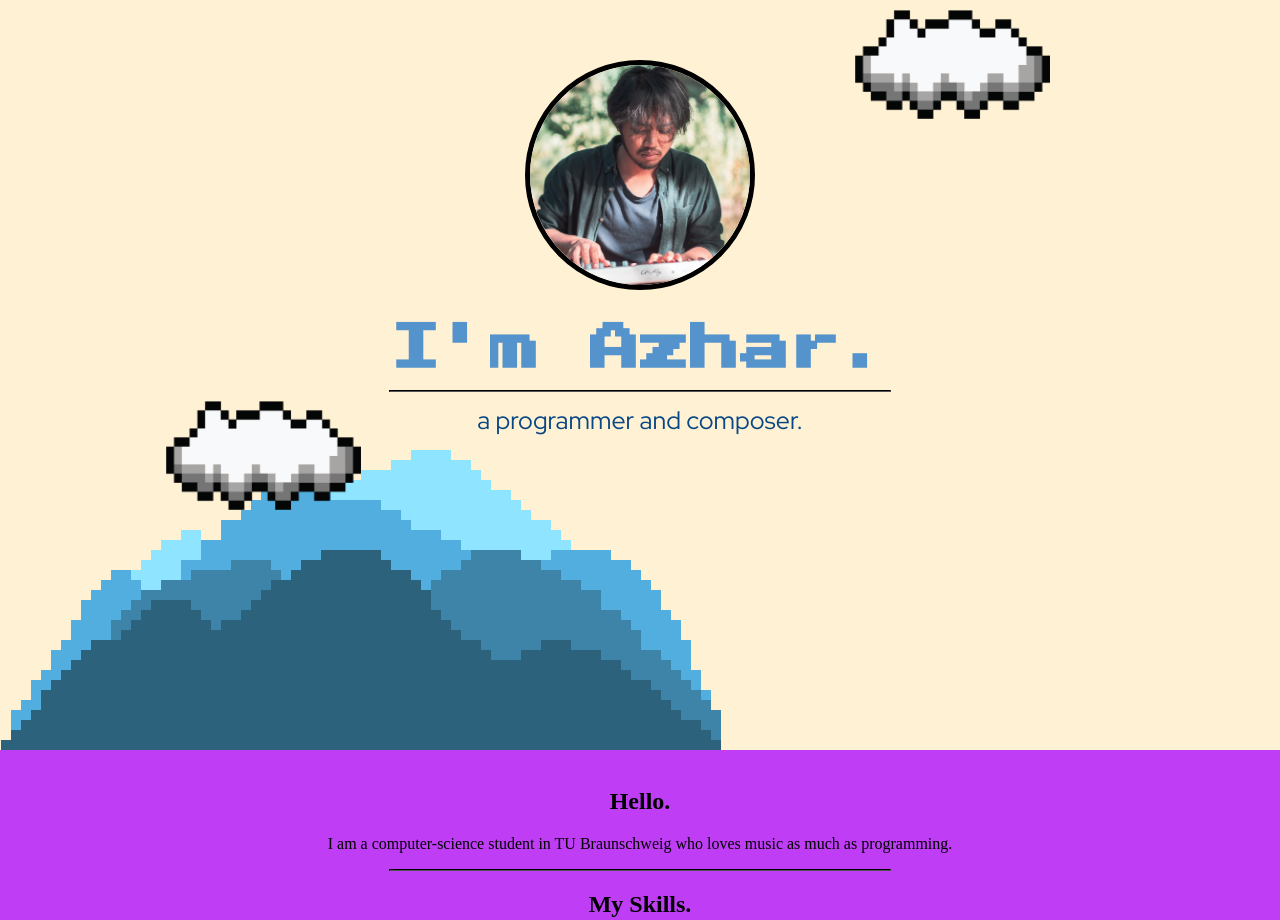
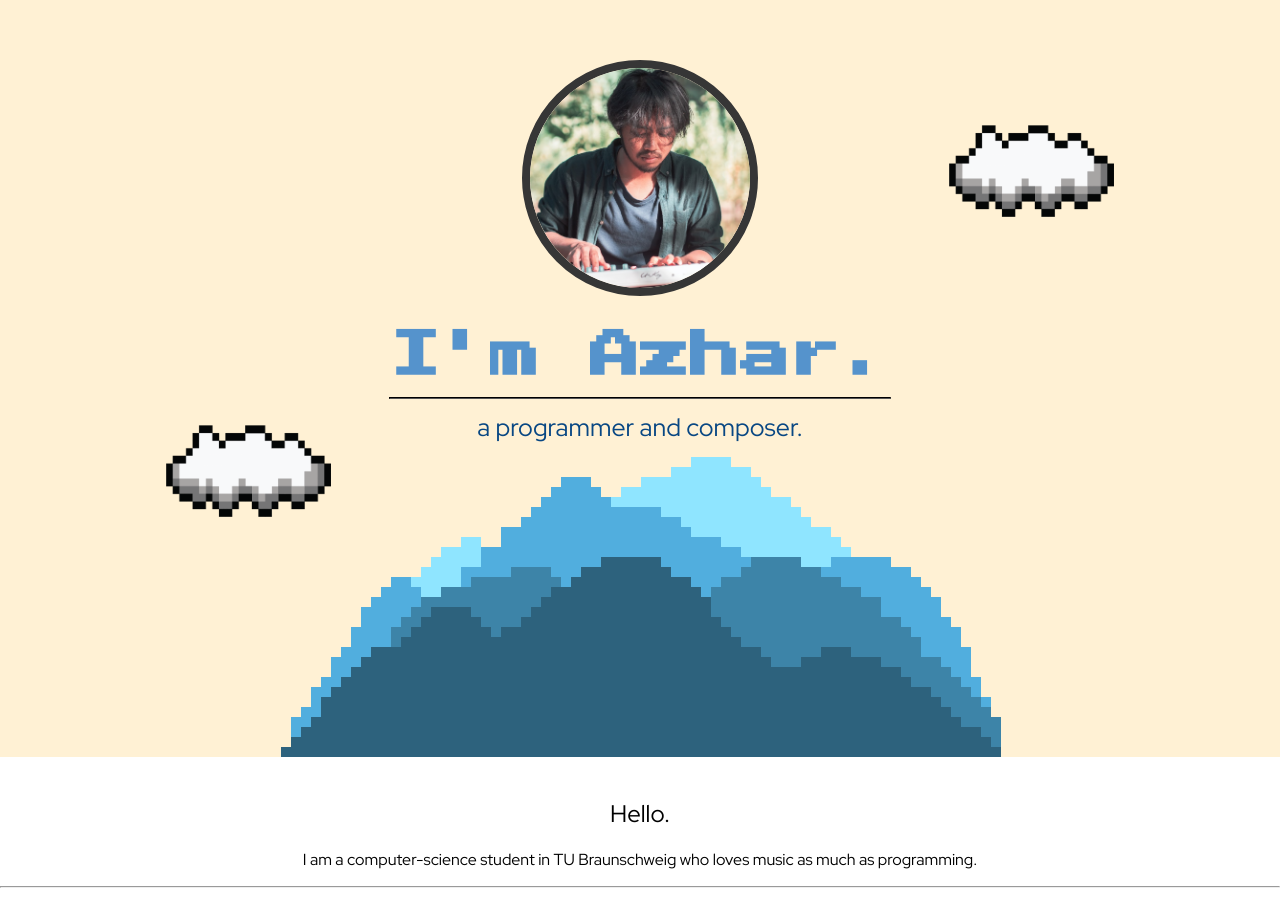
Before and after one commit to kunkoala/webdev-course, a plain HTML site: page index.html in a window 1280 px wide. Shown: the part 40-960 px from the top of the page. Drawn offline with Linux system fonts and the light colour scheme.

Commit message:
added css

```diff
--- a/css/style.css
+++ b/css/style.css
@@ -1,18 +1,21 @@
 body {
     text-align: center;
     margin: 0;
+    font-family: 'Red Hat Display', sans-serif;
+}
+
+h2 {
+    font-weight: normal;
 }
 
 .top-container {
     background-color:rgb(255, 241, 212);
     position: relative;
-    width: 100%;
     margin: 0;
-    padding-top: 100px;
 }
 
 #my-name {
-    width: 75%;
+    width: 500px;
     color: rgb(85, 147, 204);
     font-size: 50px;
     font-family: 'Press Start 2P', sans-serif;
@@ -29,27 +32,28 @@ body {
 }
 
 #bio {
-    margin: 12px 12px;
+    width: 45%;
+    margin: 12px auto;
     font-family: 'Red Hat Display', sans-serif;
     font-size: 25px;
     color: rgb(8, 71, 131);
 }
 
 .top-cloud {
-    width: 195px;
+    width: 165px;
     position: absolute;
-    top: 50px;
-    right: 18%;
+    top: 165px;
+    right: 13%;
 }
 .bottom-cloud {
-    width: 195px;
+    width: 165px;
     position: absolute;
     left: 13%;
     bottom: 240px;
 }
 .figure {
     position: relative;
-    margin: 0 auto;
+    margin: 100px auto 0 auto;
     display: inline-block;
 }
 
@@ -57,9 +61,9 @@ body {
     position: relative;
     width: 220px;
     border-radius: 100%;
-    border-width: 5px;
+    border-width: 8px;
     border-style: solid;
-    border-color: rgb(0, 0, 0);
+    border-color: rgb(54, 54, 54);
     margin: 0 auto;
 }
 
@@ -80,22 +84,39 @@ body {
 .mountain-img {
     display: block;
     padding: 0;
-    margin: 0;
+    margin: 0 auto;
 }
 
 
 .middle-container {
-    width: 100%;
-    background-color: rgb(190, 61, 245);
+
+}
+
+
+.skills-heading {
+    width: 145px;
+    margin: 25px auto 45px auto;
+    font-size: 28px;
+    letter-spacing: 3px;
+    border-bottom: 2px solid;
+}
+
+.skills {
+    display: grid;
+    grid-template-columns: 500px 500px;
+    grid-template-rows: auto auto;
+    justify-content: center;
+}
+
+.skills-img {
+    width: 350px;
 }
 
 .bottom-container {
-    width: 100%;
-    background-color: rgb(255, 246, 217);
 }
 
 
-hr {
+.hr-short {
     width: 500px;
     border-color: black;
 }
```
